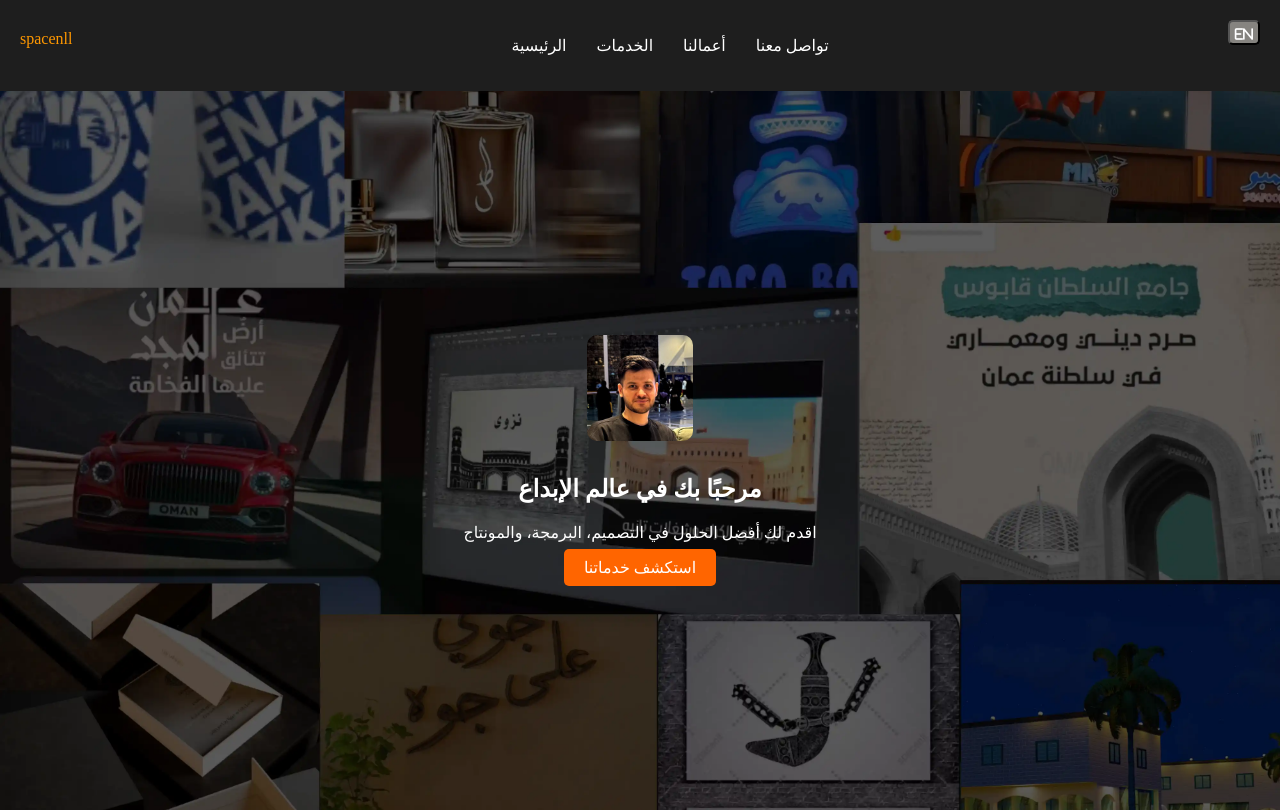
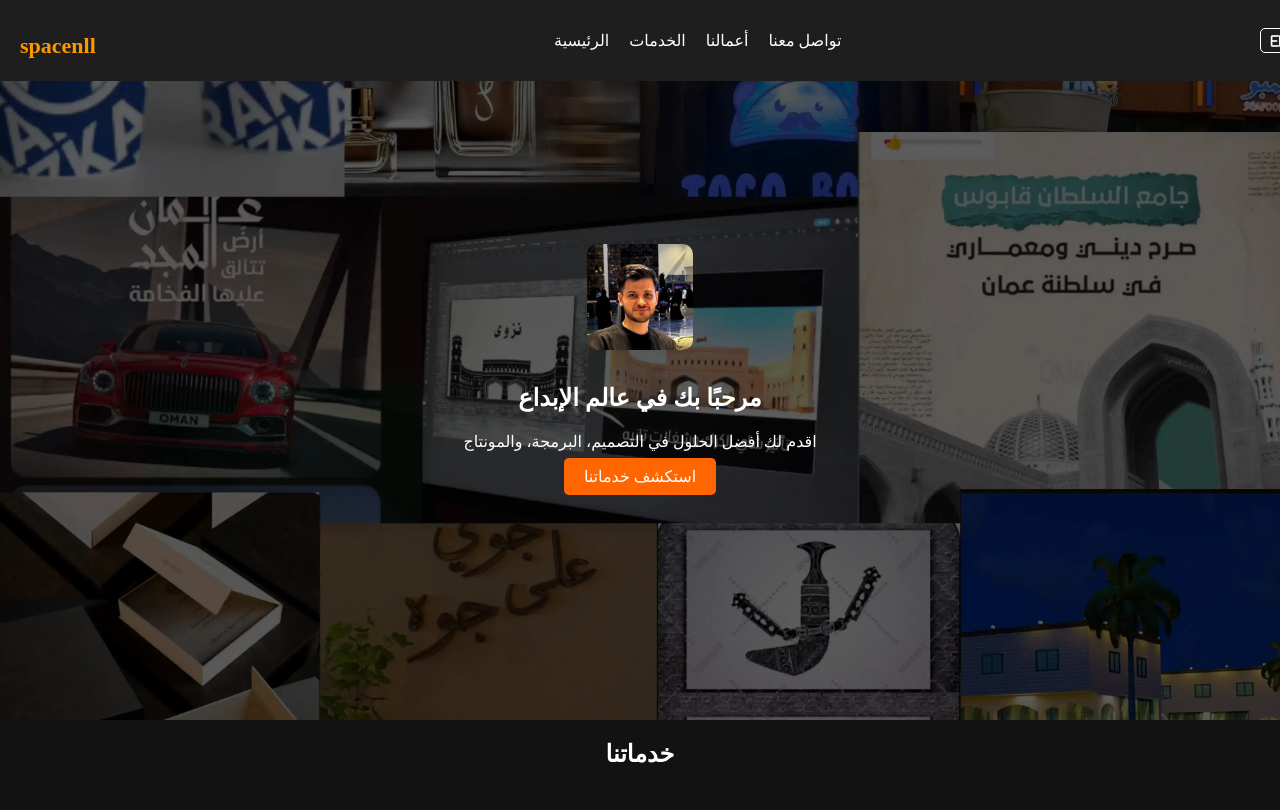
Before and after one commit to spacenll/home, a PHP site: page / in a window 1280 px wide. Shown: the top 810 px of the page. Run offline with PHP 8.4, Linux system fonts and the light colour scheme; some web fonts are replaced.

Commit message:
Update styles.css

```diff
--- a/services/styles.css
+++ b/services/styles.css
@@ -32,26 +32,86 @@ border-radius: 25px;
 }
 
 
+/* تحسين الشريط العلوي ليكون متجاوبًا */
 nav {
     display: flex;
     justify-content: space-between;
-    padding: 20px;
+    align-items: center;
+    padding: 15px 20px;
     background: #1e1e1e;
+    position: fixed;
+    width: 100%;
+    top: 0;
+    left: 0;
+    z-index: 1000;
+}
+
+.logo {
+    font-size: 22px;
+    font-weight: bold;
+    color: white;
 }
 
 .nav-links {
     list-style: none;
     display: flex;
+    gap: 20px;
 }
 
 .nav-links li {
-    margin: 0 15px;
+    display: inline-block;
 }
 
 .nav-links a {
     color: white;
     text-decoration: none;
+    font-size: 16px;
 }
+
+/* زر تغيير اللغة */
+#langToggle {
+    background: none;
+    border: 1px solid white;
+    color: white;
+    padding: 5px 10px;
+    cursor: pointer;
+}
+
+/* قائمة الهاتف */
+.menu-toggle {
+    display: none;
+    font-size: 24px;
+    color: white;
+    cursor: pointer;
+}
+
+/* جعل القائمة منسدلة على الجوال */
+@media (max-width: 768px) {
+    .nav-links {
+        display: none;
+        flex-direction: column;
+        position: absolute;
+        top: 60px;
+        right: 0;
+        background: #1e1e1e;
+        width: 100%;
+        text-align: right;
+        padding: 10px 0;
+    }
+
+    .nav-links li {
+        padding: 10px;
+    }
+
+    .menu-toggle {
+        display: block;
+    }
+
+    .nav-active {
+        display: flex;
+    }
+}
+
 
 .hero {
     display: flex;
```
